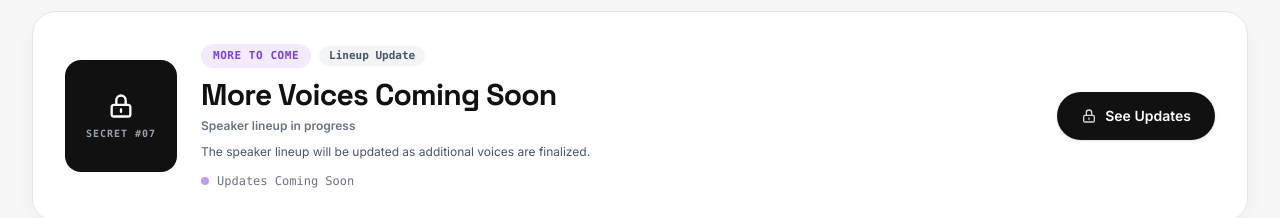
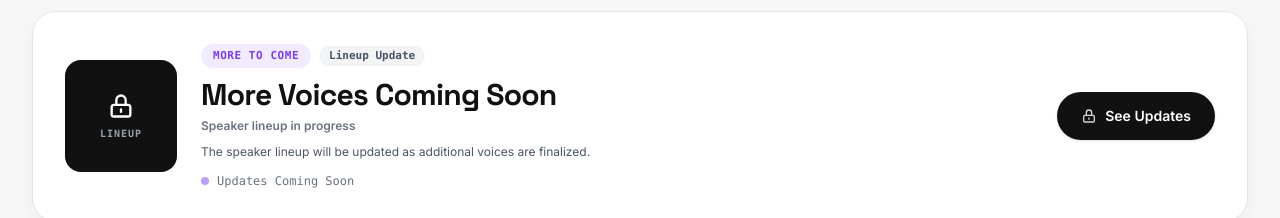
Before and after one commit to arjunmrti/tedxunm-2026, a React (Vite) app: page / in a window 1280 px wide. Shown: the part 4600-4818 px from the top of the page. Built offline with nearby package versions, Linux system fonts and the light colour scheme.

Commit message:
fix: remove legacy speaker placeholder label

```diff
--- a/src/components/ui/layout/sections/Speakers.tsx
+++ b/src/components/ui/layout/sections/Speakers.tsx
@@ -34,7 +34,7 @@ export default function Speakers({ onSelectSpeaker }: { onSelectSpeaker: (speake
             <svg className="w-7 h-7 mb-1.5 text-white" fill="none" stroke="currentColor" viewBox="0 0 24 24">
               <path d="M12 15v2m-6 4h12a2 2 0 002-2v-6a2 2 0 00-2-2H6a2 2 0 00-2 2v6a2 2 0 002 2zm10-10V7a4 4 0 00-8 0v4h8z" strokeLinecap="round" strokeLinejoin="round" strokeWidth="2"></path>
             </svg>
-            <span className="text-[10px] font-mono tracking-widest uppercase font-bold text-gray-400">SECRET #07</span>
+            <span className="text-[10px] font-mono tracking-widest uppercase font-bold text-gray-400">LINEUP</span>
           </div>
 
           <div>
```
